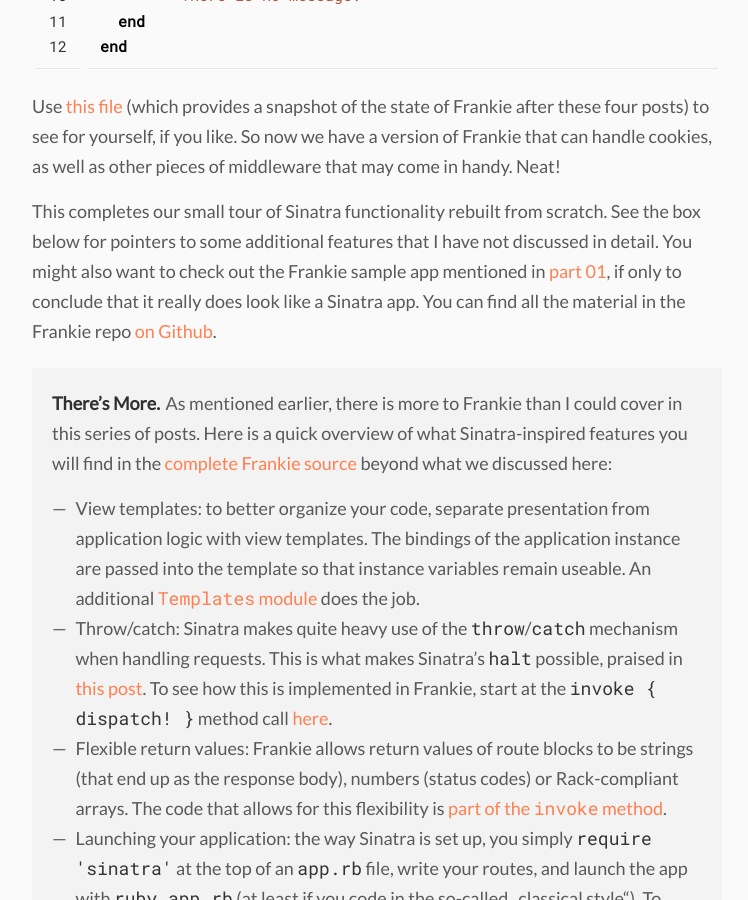
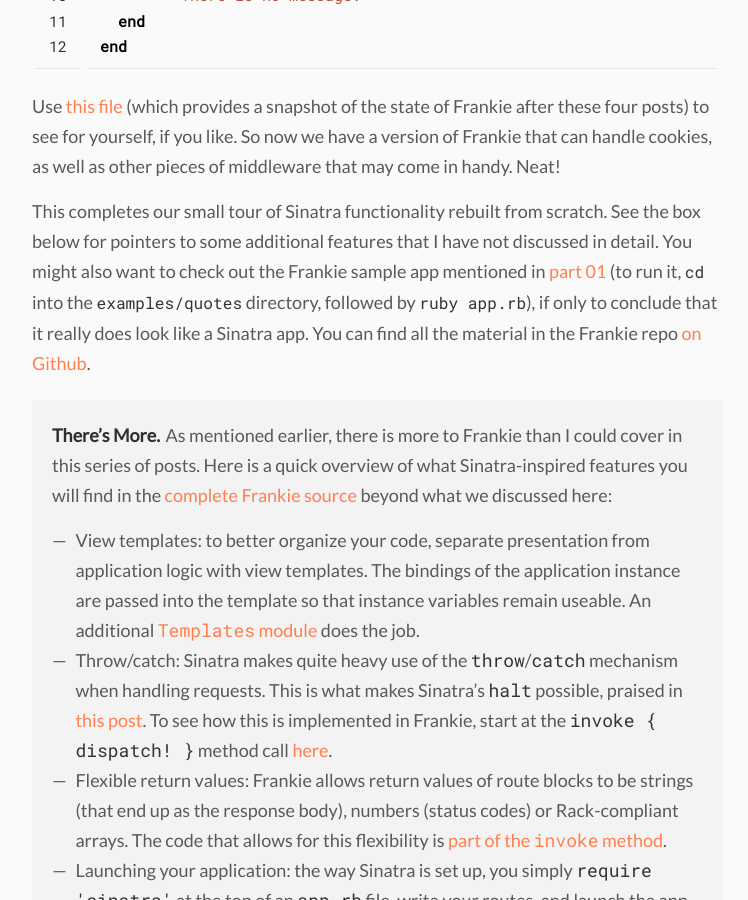
Before and after one commit to benrodenhaeuser/benrodenhaeuser.github.io, a Jekyll site: the page built from _posts/2018-06-04-frankie-likes-cookies.md, in a window 1280 px wide and 900 px high, scrolled down 4835 px. Shown: the whole window, without its empty margins (33-781 px from the left). Built offline with Jekyll 4.4.1, drawn with Linux system fonts in a browser that asks for light colours.

Commit message:
how to run the sample app

```diff
--- a/_posts/2018-06-04-frankie-likes-cookies.md
+++ b/_posts/2018-06-04-frankie-likes-cookies.md
@@ -127,7 +127,7 @@
 
 Use [this file][7] (which provides a snapshot of the state of Frankie after these four posts) to see for yourself, if you like. So now we have a version of Frankie that can handle cookies, as well as other pieces of middleware that may come in handy. Neat!
 
-This completes our small tour of Sinatra functionality rebuilt from scratch. See the box below for pointers to some additional features that I have not discussed in detail. You might also want to check out the Frankie sample app mentioned in [part 01][8], if only to conclude that it really does look like a Sinatra app. You can find all the material in the Frankie repo [on Github][9].
+This completes our small tour of Sinatra functionality rebuilt from scratch. See the box below for pointers to some additional features that I have not discussed in detail. You might also want to check out the Frankie sample app mentioned in [part 01][8] (to run it, `cd` into the `examples/quotes` directory, followed by `ruby app.rb`), if only to conclude that it really does look like a Sinatra app. You can find all the material in the Frankie repo [on Github][9].
 
 > ### There’s More
 > As mentioned earlier, there is more to Frankie than I could cover in this series of posts. Here is a quick overview of what Sinatra-inspired features you will find in the [complete Frankie source][10] beyond what we discussed here:
```
Also changed, not shown: 2 other files.
